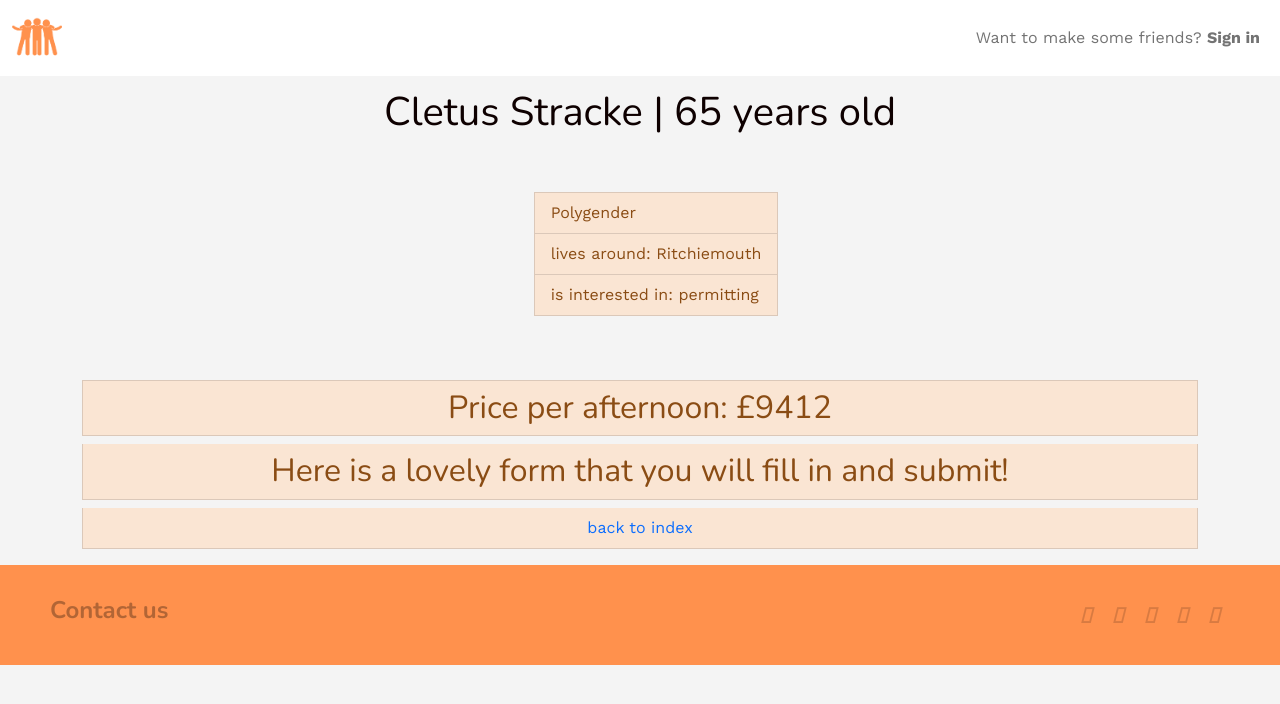
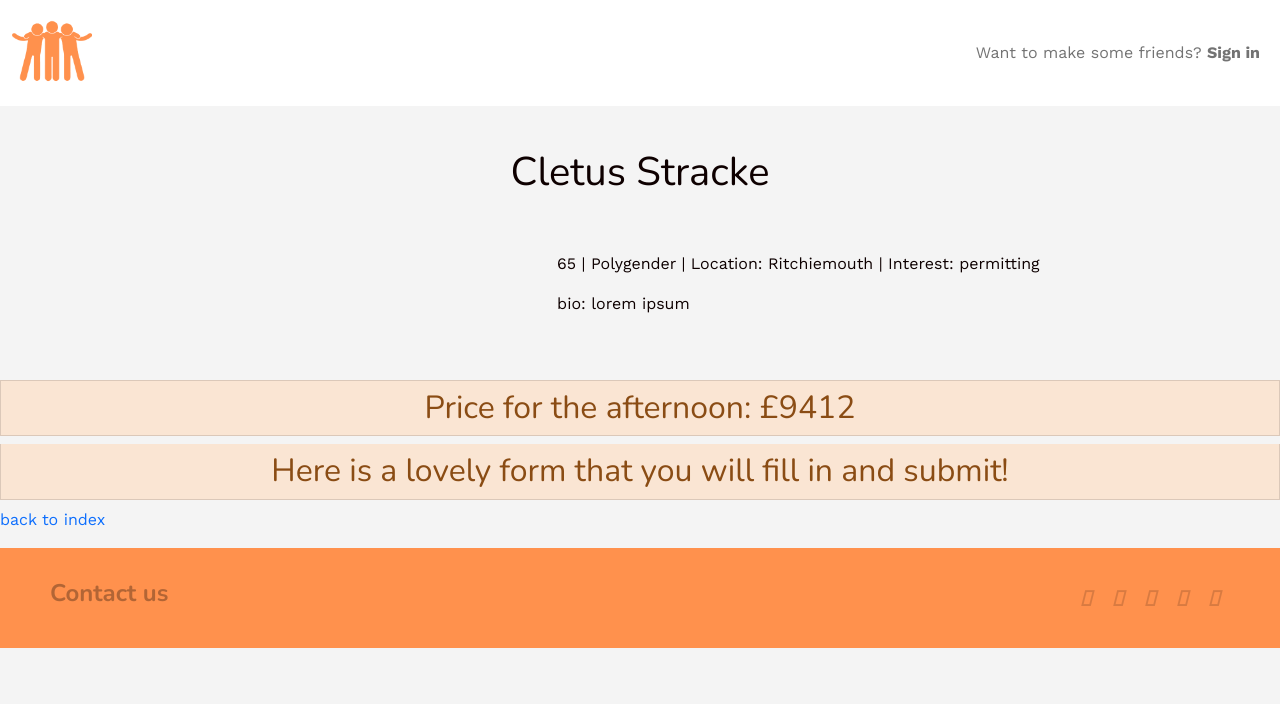
Before and after one commit to NazgulZhuzumova/RentAfriend1, a Rails app: page /friends/1 in a window 1280 px wide. Shown: the top 704 px of the page. Run offline with Rails 7, Linux system fonts and the light colour scheme; data comes from the database, SQL or seed files in the repository; style sheets or scripts are compiled from the project's sources; some libraries are stand-ins or nearby versions.

Commit message:
made more style changes

```diff
--- a/app/assets/stylesheets/application.scss
+++ b/app/assets/stylesheets/application.scss
@@ -11,3 +11,7 @@
 // Your CSS partials
 @import "components/index";
 @import "pages/index";
+
+.push-stuff-down {
+  margin-top: 100px;
+}
--- a/app/assets/stylesheets/components/_navbar.scss
+++ b/app/assets/stylesheets/components/_navbar.scss
@@ -8,5 +8,5 @@
 }
 
 .navbar-lewagon .navbar-brand img {
-  width: 50px;
+  width: 80px;
 }
--- a/app/views/friends/new.html.erb
+++ b/app/views/friends/new.html.erb
@@ -1,3 +1,4 @@
+<div class="container">
 <h1 class="p-5 text-center"> Make a new friend! </h1>
 
 <%= simple_form_for(@friend) do |f| %>
@@ -19,3 +20,4 @@
   <% end %>
 
   <%= link_to "Go back", friends_path %>
+  </div>
--- a/app/views/friends/show.html.erb
+++ b/app/views/friends/show.html.erb
@@ -1,19 +1,24 @@
-<h1 class="text-center p-5"><%= @friend.name %> | <%= @friend.age %> years old</h1>
+<div class="container">
+<h1 class="text-center p-5"><%= @friend.name %></h1>
 
-<div class="d-flex justify-content-around">
-    <% if @friend.photo.attached? %>
-      <%= cl_image_tag @friend.photo.key,
-        width: 400, height: 300, crop: :fill %>
-    <% end %>
-<ul>
-  <li class="list-group-item list-group-item-warning"><%= @friend.gender %></li>
-  <li class="list-group-item list-group-item-warning">lives around: <%= @friend.location %></li>
-  <li class="list-group-item list-group-item-warning">is interested in: <%= @friend.interest %></li>
-</ul>
+  <div class="d-flex justify-content-around">
+    <div>
+      <% if @friend.photo.attached? %>
+        <%= cl_image_tag @friend.photo.key,
+          width: 400, height: 300, crop: :fill %>
+      <% end %>
+    </div>
+    <div>
+    <p><%= @friend.age %> | <%= @friend.gender %> | Location: <%= @friend.location %> | Interest: <%= @friend.interest %></p>
+    <p>bio: lorem ipsum</p>
+    </div>
+  </div>
 </div>
 
-<h2 class="list-group-item list-group-item-warning mt-5 text-center">Price per afternoon: £<%= @friend.price %></h2>
+<h2 class="list-group-item list-group-item-warning mt-5 text-center">Price for the afternoon: £<%= @friend.price %></h2>
 <h2 class="list-group-item list-group-item-warning text-center">Here is a lovely form that you will fill in and submit!</h2>
 
 
-<p class="list-group-item list-group-item-warning d-flex justify-content-center"><%= link_to "back to index", friends_path %></p>
+
+<%= link_to "back to index", friends_path %></p>
+</div>
--- a/app/views/layouts/application.html.erb
+++ b/app/views/layouts/application.html.erb
@@ -12,10 +12,10 @@
     <%= javascript_pack_tag 'application', 'data-turbolinks-track': 'reload', defer: true %>
   </head>
 
-  <body>
+  <body class="push-stuff-down">
   <%= render 'shared/navbar' %>
+  <%= yield %>
   <div class="container">
-  <%= yield %>
     <p class="notice"><%= notice %></p>
     <p class="alert"><%= alert %></p>
   </div>
```
